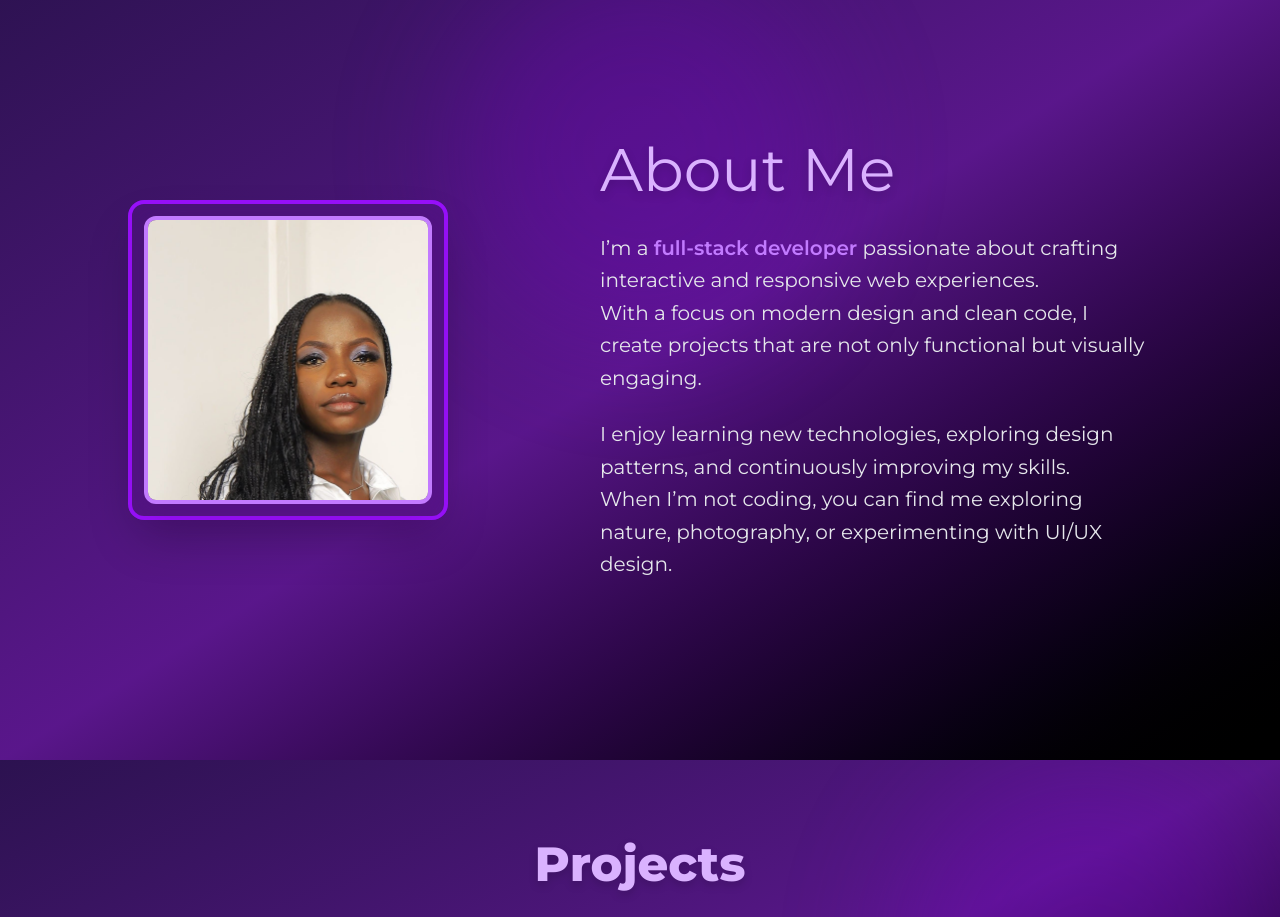
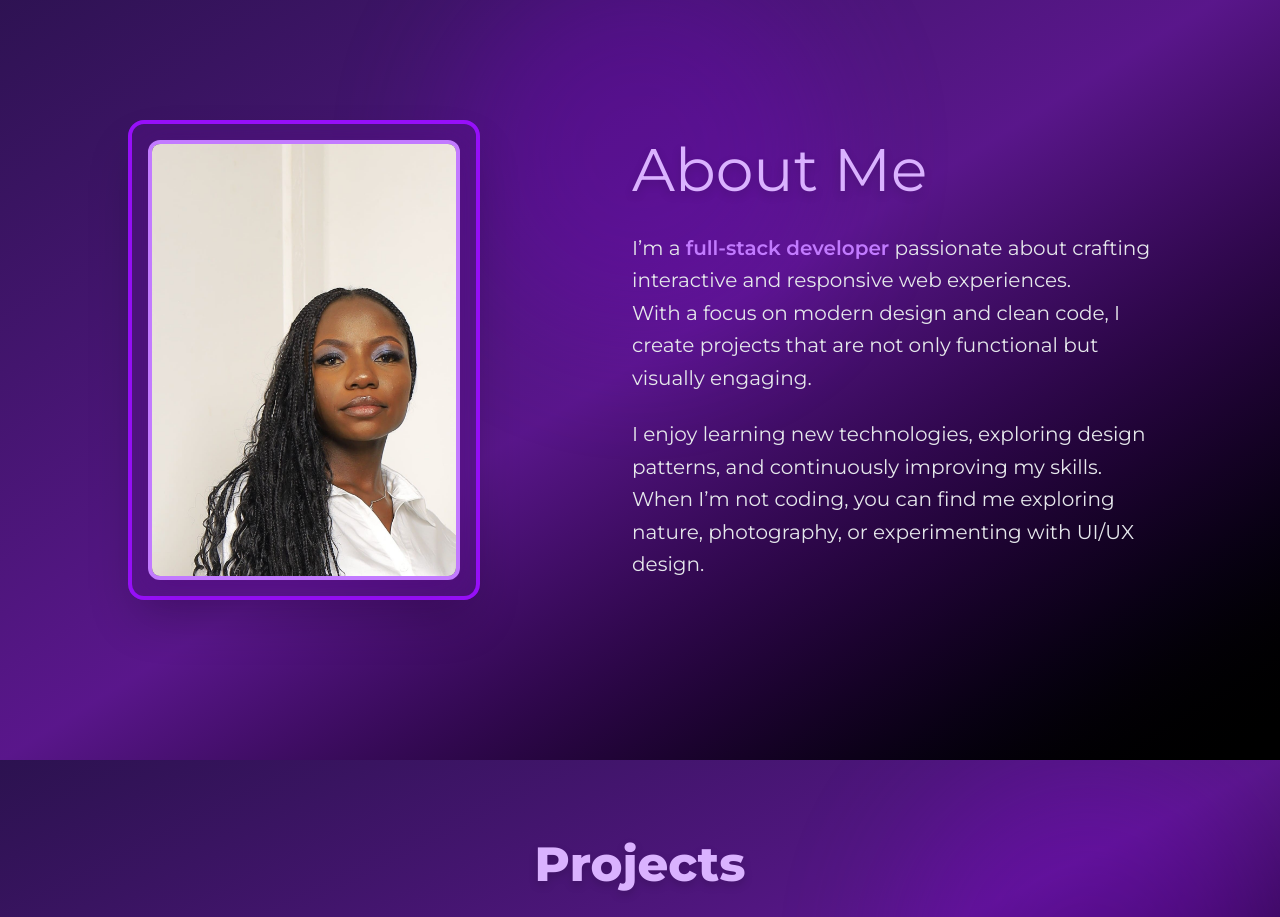
Before and after one commit to WangilaPrish/wangila_prish, a Next.js app in the folder wangila_portfolio/: page / in a window 1280 px wide. Shown: the part 840-1757 px from the top of the page. Built offline with nearby package versions, Linux system fonts and the light colour scheme.

Commit message:
feat: enhance About component image styling and layout for improved presentation

```diff
--- a/wangila_portfolio/src/components/About.tsx
+++ b/wangila_portfolio/src/components/About.tsx
@@ -12,11 +12,11 @@ function About() {
 
             <div className="max-w-5xl mx-auto w-full flex flex-col md:flex-row items-center gap-12 relative z-10 py-10 md:py-0">
                 {/* Image on the left */}
-                <div className="flex-shrink-0 shadow-2xl backdrop-blur-lg bg-purple-900/40 rounded-2xl p-3 border-4 border-purple-600 animate-fade-in md:mr-10">
+                <div className="flex-shrink-0 shadow-2xl backdrop-blur-lg bg-purple-900/40 rounded-2xl p-4 border-4 border-purple-600 animate-fade-in md:mr-10" style={{ height: '30rem', width: '22rem', display: 'flex', alignItems: 'center', justifyContent: 'center' }}>
                     <img
                         src="/prishwangila.jpg"
                         alt="Prish Wangila"
-                        className="w-72 h-72 object-cover rounded-xl border-4 border-purple-400"
+                        className="w-80 h-110 object-cover rounded-xl border-4 border-purple-400"
                         style={{ boxShadow: "0 8px 32px 0 rgba(80,0,120,0.25)" }}
                     />
                 </div>
```
